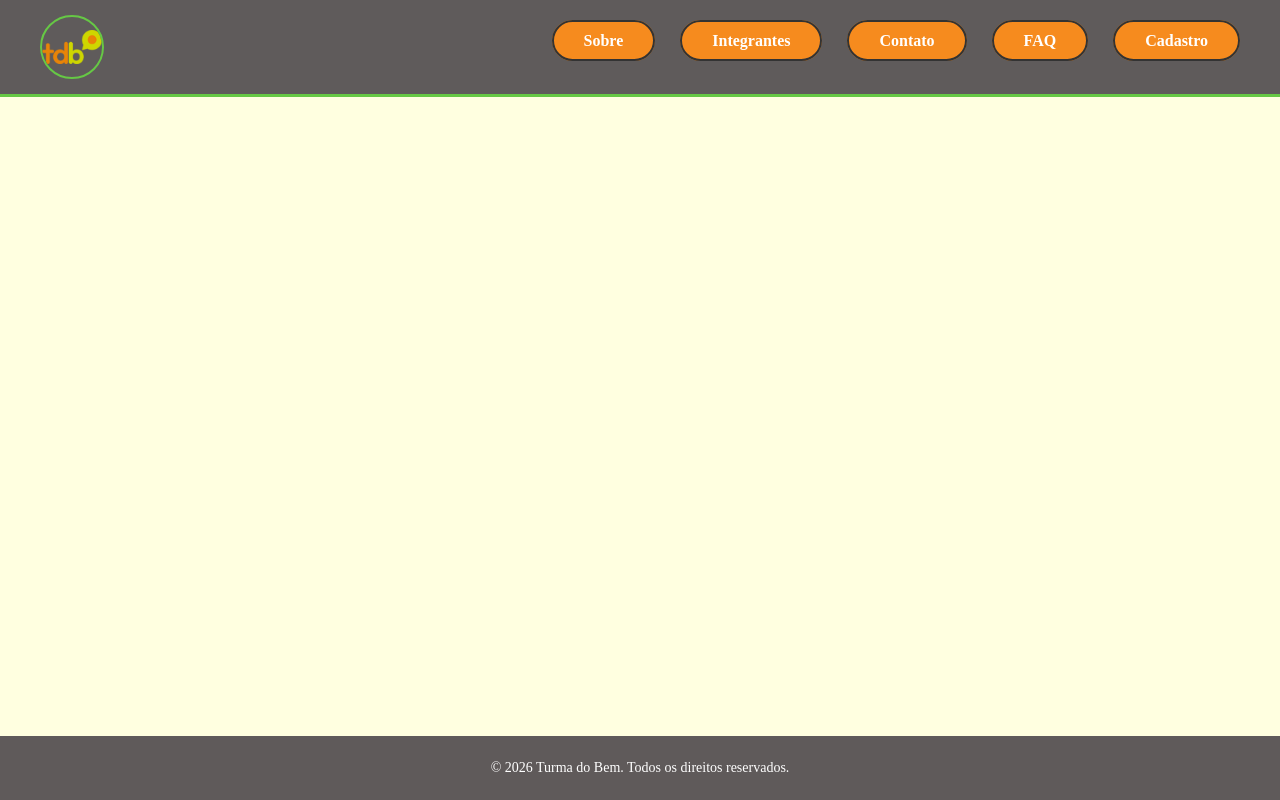
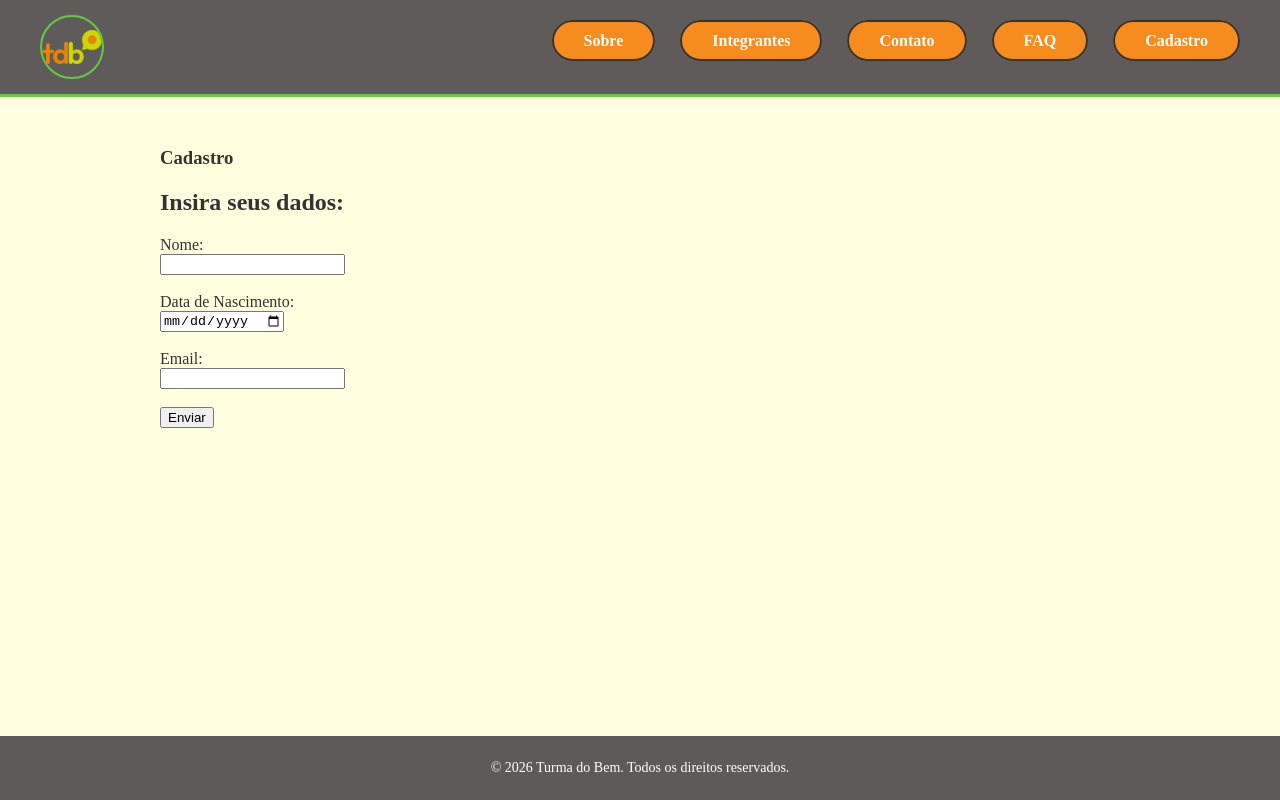
Before and after one commit to G-Barca/sprint3, a React (Vite) app: page /cadastro in a window 1280 px wide. Built offline with nearby package versions, Linux system fonts and the light colour scheme.

Commit message:
Feat: página cadastro criada

```diff
--- a/src/components/App.tsx
+++ b/src/components/App.tsx
@@ -7,7 +7,7 @@ import { Integrantes } from '../pages/Integrantes';
 import { Sobre } from '../pages/Sobre';
 import { Contato } from '../pages/Contato';
 import { FAQ } from '../pages/Faq';
-
+import { Cadastro } from '../pages/Cadastro';
 
 function App() {
   return (
@@ -19,6 +19,7 @@ function App() {
         <Route path="/sobre" element={<Sobre />} />
         <Route path="/contato" element={<Contato />} />
         <Route path="/faq" element={<FAQ />} />
+        <Route path="/cadastro" element={<Cadastro />} />
       </Routes>
       <Footer />
     </BrowserRouter>
--- /dev/null
+++ b/src/pages/Cadastro.tsx
@@ -0,0 +1,27 @@
+export function Cadastro() {
+  return (
+    <main className="conteudo">
+      <section className="index">
+        <article>
+          <h1>Cadastro</h1>
+          <h2>Insira seus dados:</h2>
+
+          <form id="formCadastro">
+            <label htmlFor="nome">Nome:</label><br />
+            <input type="text" id="nome" name="nome" required /><br /><br />
+
+            <label htmlFor="nascimento">Data de Nascimento:</label><br />
+            <input type="date" id="nascimento" name="nascimento" required /><br /><br />
+
+            <label htmlFor="email">Email:</label><br />
+            <input type="email" id="email" name="email" required /><br /><br />
+
+            <button type="submit">Enviar</button>
+
+            <p id="erro" style={{ color: 'red', fontWeight: 'bold' }}></p>
+          </form>
+        </article>
+      </section>
+    </main>
+  );
+}
```
